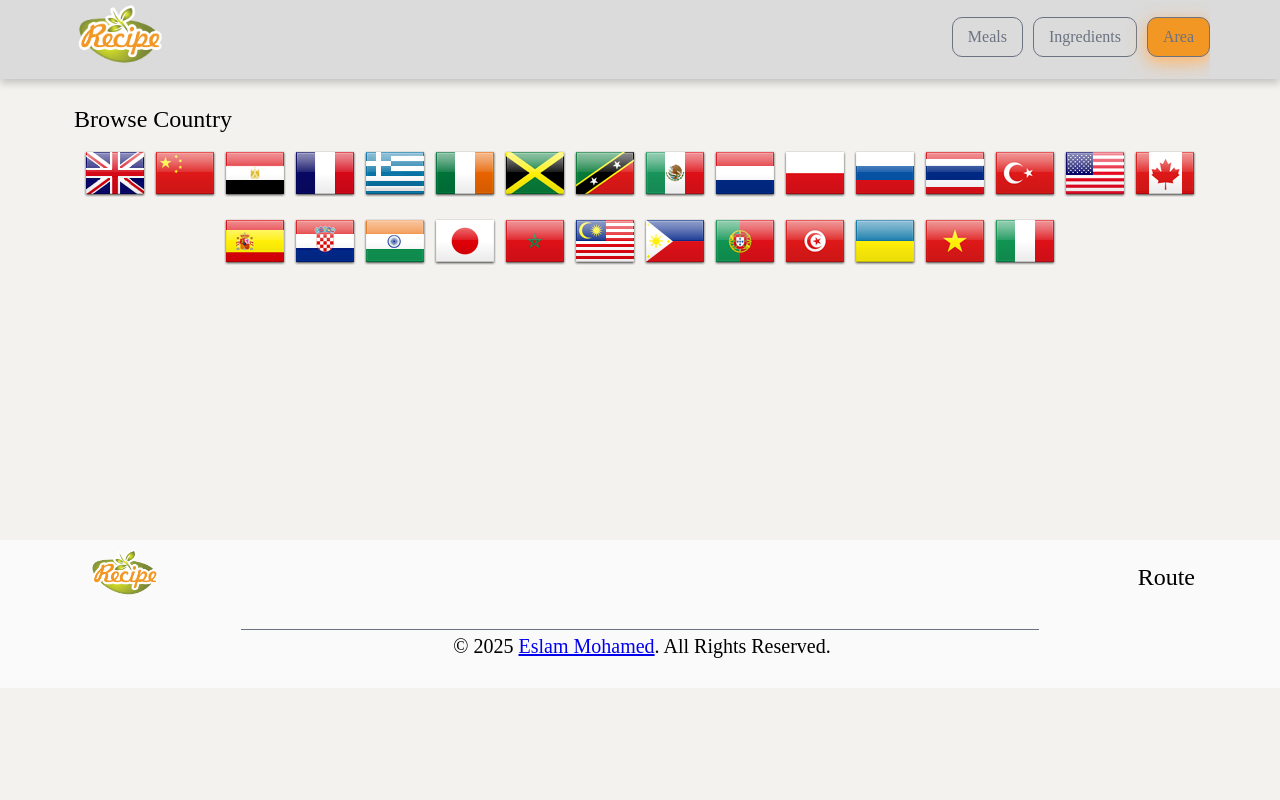
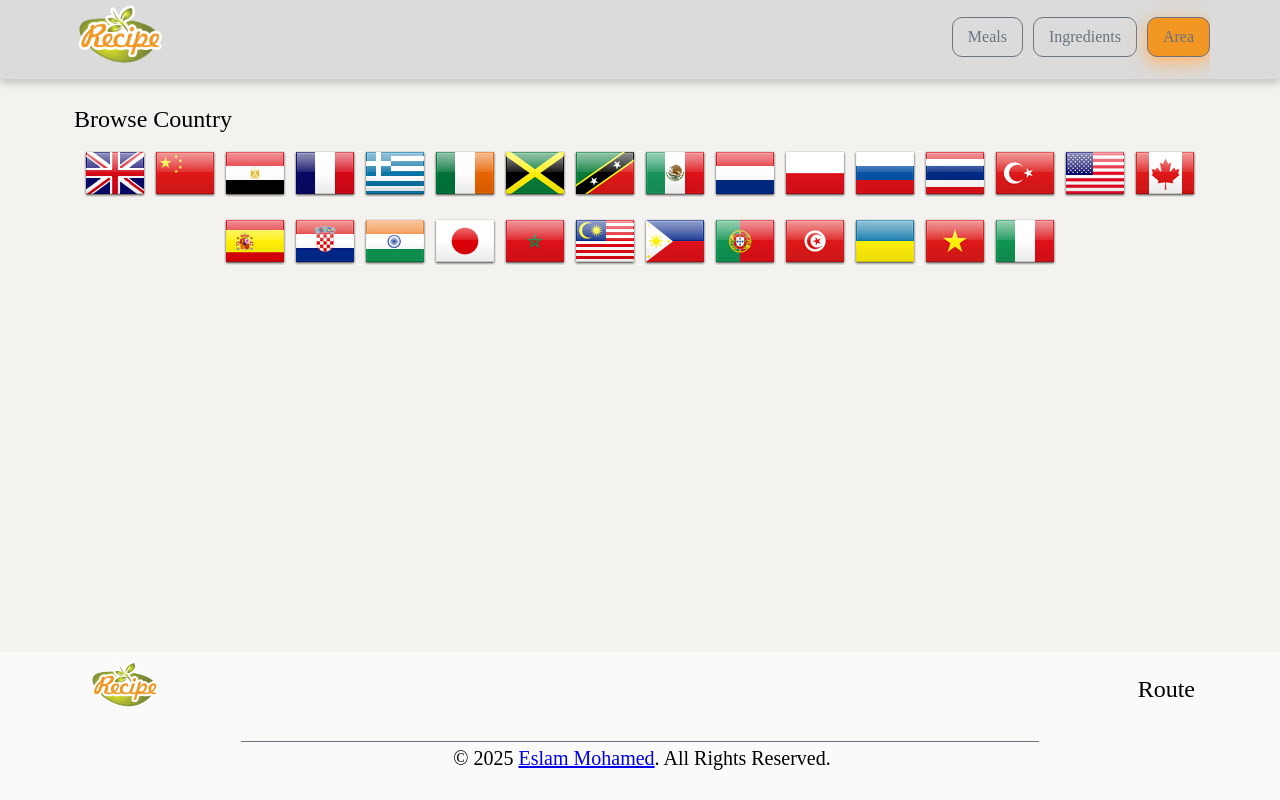
Before and after one commit to Eslam-Mohamed-G/Recipe_Route, a React (Vite) app: page /area in a window 1280 px wide. Built offline with nearby package versions, Linux system fonts and the light colour scheme; no server answers.

Commit message:
handle footer style

```diff
--- a/src/App.scss
+++ b/src/App.scss
@@ -799,11 +799,14 @@ li { display: inline-block; }
     overflow: hidden;
     .content{
         margin-top: 90px;
-        padding-bottom: 90px;
-        min-height: 45dvh;
+        min-height: 30dvh;
     }
     .footer{
         width: 100%;
+        @media (min-width: 640px) {
+            position: fixed;
+            bottom: 0;
+        }
     }
 }
 
```
